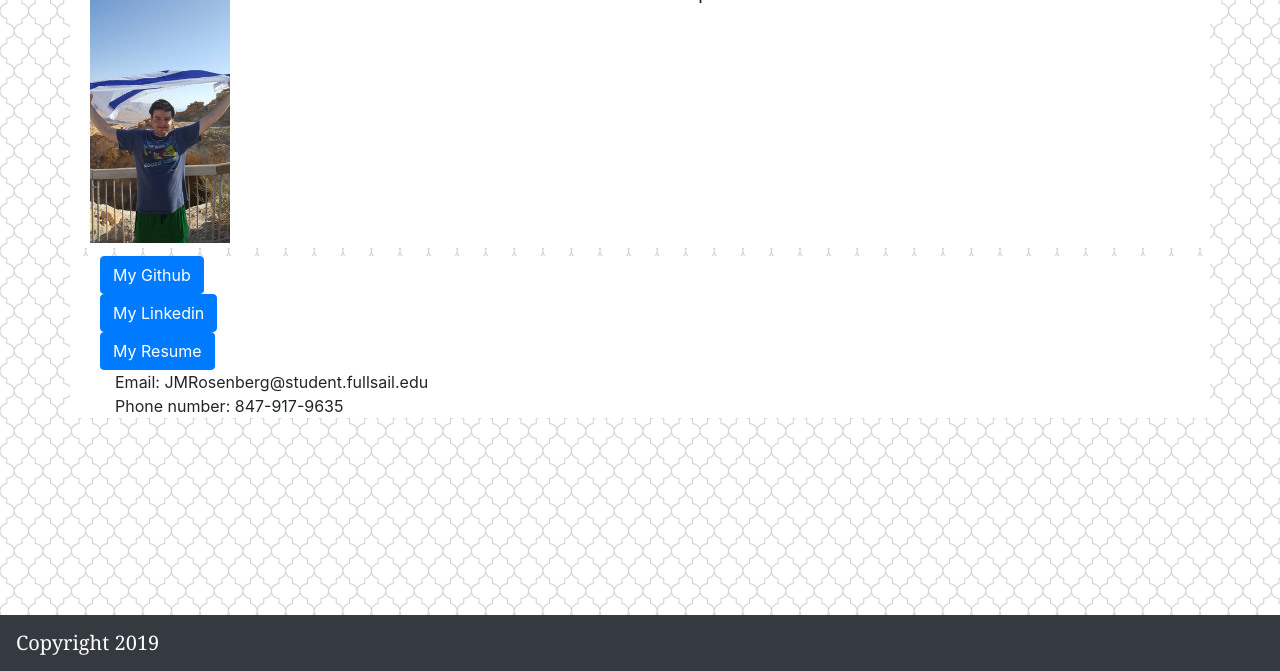
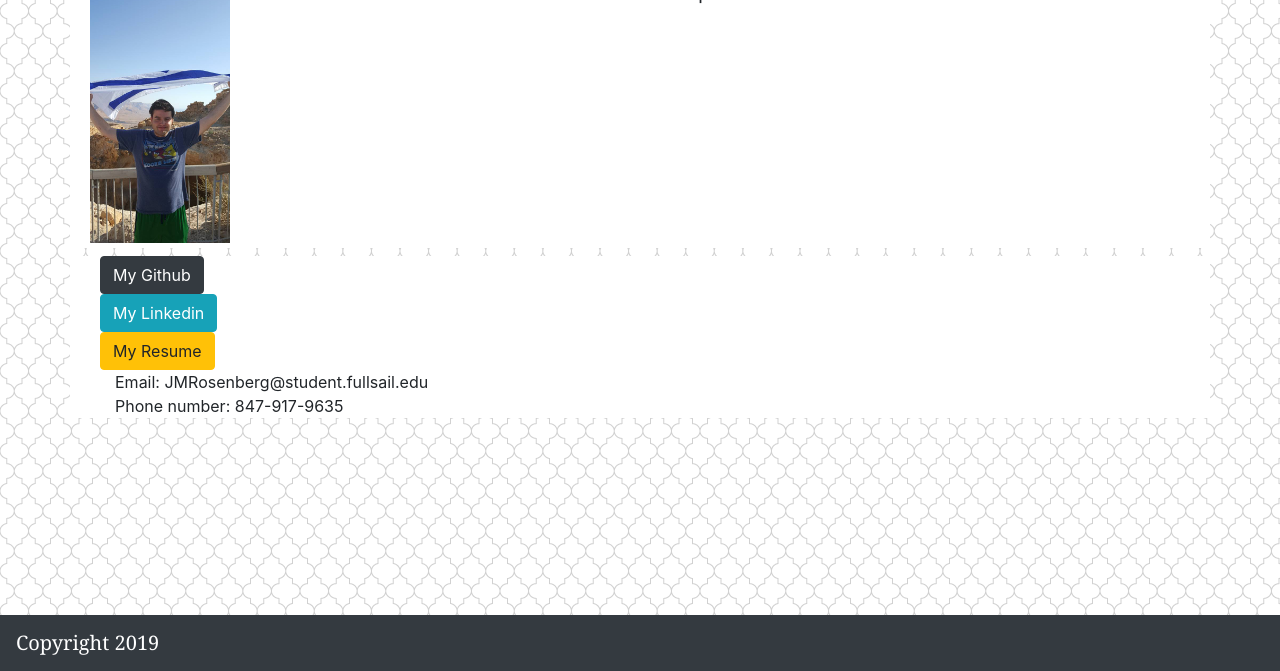
Before and after one commit to JMRosenberg12/Jacob-Rosenberg-s-Portfolio, a plain HTML site: page index.html in a window 1280 px wide. Shown: the part 129-800 px from the top of the page. Drawn offline with nearby package versions, Linux system fonts and the light colour scheme.

Commit message:
different button colors

```diff
--- a/index.html
+++ b/index.html
@@ -55,15 +55,15 @@ background="./assets/images/hotel-wallpaper.png">
   </h2>
   <div class="container">
     <div class="col">
-      <a class="btn btn-primary" href="https://github.com/JMRosenberg12" role="button">My Github</a>
+      <a class="btn btn-dark" href="https://github.com/JMRosenberg12" role="button">My Github</a>
     </div>
 
     <div class="col">
-      <a class="btn btn-primary" href="https://www.linkedin.com/in/jacob-rosenberg-606a99161/" role="button">My Linkedin</a>
+      <a class="btn btn-info" href="https://www.linkedin.com/in/jacob-rosenberg-606a99161/" role="button">My Linkedin</a>
     </div>
 
     <div class="col">
-      <a class="btn btn-primary" href="Rosenberg_Jacob_Resume.pdf" role="button">My Resume</a>
+      <a class="btn btn-warning" href="Rosenberg_Jacob_Resume.pdf" role="button">My Resume</a>
 
       <div class="col">
         Email: JMRosenberg@student.fullsail.edu
```
